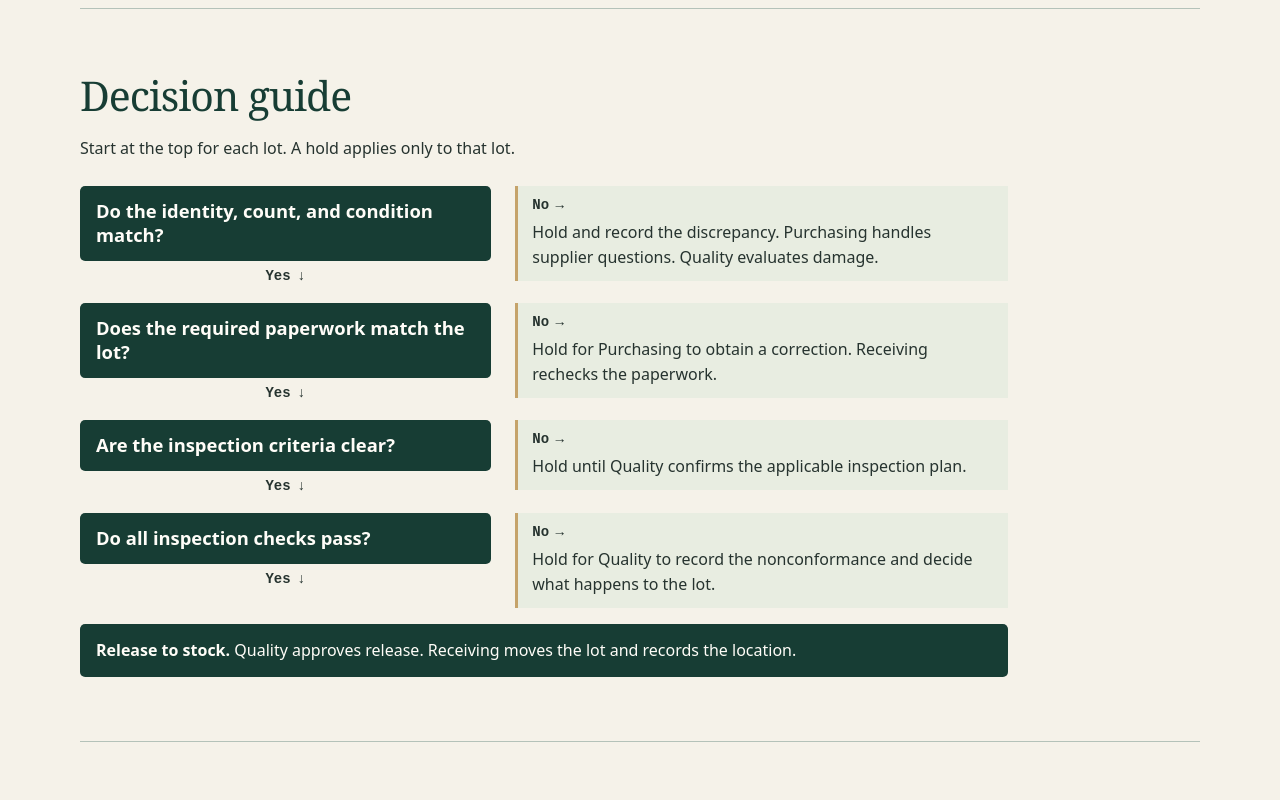
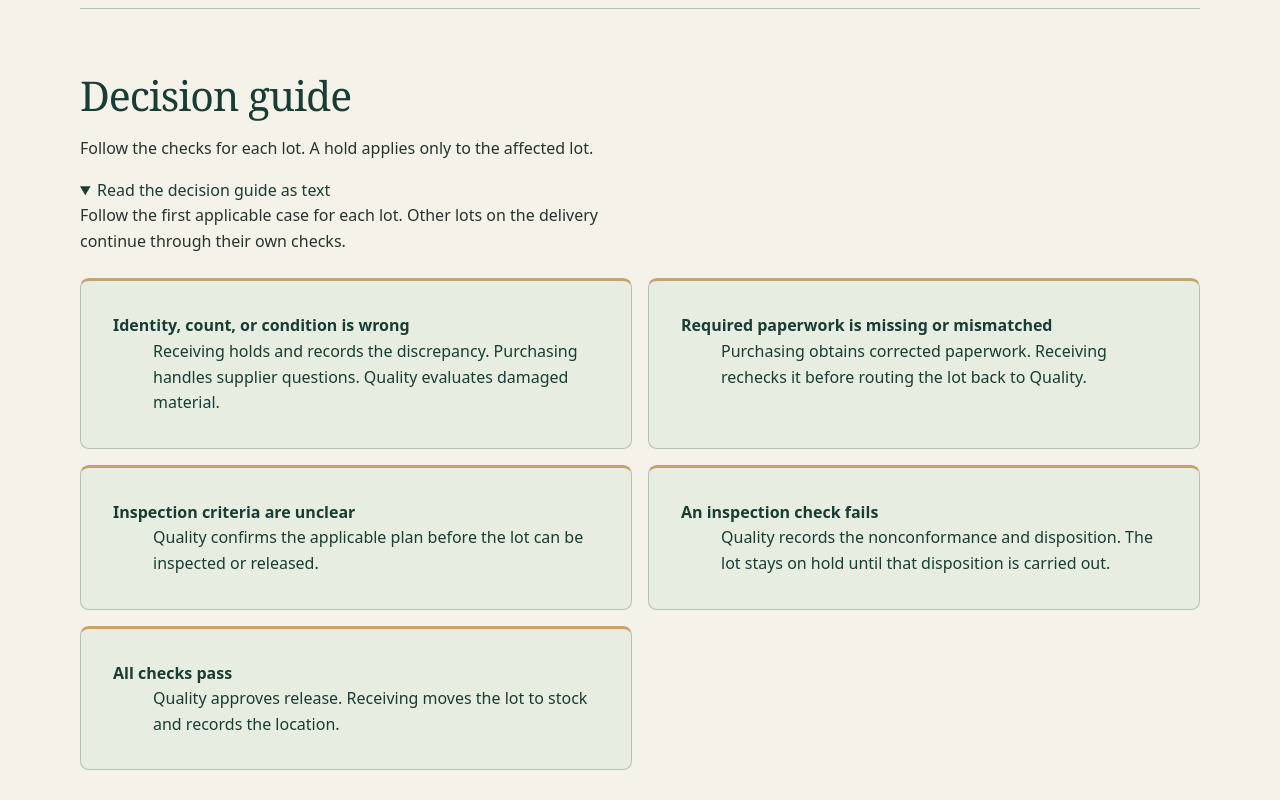
Before and after one commit to mattkotys/proofqed.net, a plain HTML site: page work/index.html in a window 1280 px wide. Shown: the part 1820-2620 px from the top of the page. Drawn offline with Linux system fonts and the light colour scheme.

Commit message:
Render inspection decisions as a Mermaid flowchart

```diff
--- a/css/site.css
+++ b/css/site.css
@@ -91,58 +91,18 @@ p:last-child, .list:last-child { margin-bottom: 0; }
   .split, .steps { grid-template-columns: 1fr; }
 }
 
-.decision-tree {
-  list-style: none;
-  margin: 1.5rem 0 0;
-  padding: 0;
-  max-width: 58rem;
+.inspection-chart {
+  max-width: 100%;
+  overflow-x: auto;
+  margin-block: 1.5rem;
 }
 
-.decision-tree > li:not(.decision-release) {
-  display: grid;
-  grid-template-columns: minmax(0, 1fr) minmax(0, 1.2fr);
-  align-items: start;
-  gap: 0 1.5rem;
-  padding-bottom: 1rem;
+.inspection-chart svg {
+  display: block;
+  width: 100%;
+  min-width: 32rem;
+  height: auto;
 }
 
-.decision-question h3, .decision-release {
-  margin: 0;
-  padding: 0.85rem 1rem;
-  border-radius: 0.32rem;
-  background: var(--ink);
-  color: var(--white);
-}
-
-.decision-next, .decision-no {
-  font: 700 0.875rem/1.4 var(--technical);
-}
-
-.decision-next {
-  display: flex;
-  justify-content: center;
-  gap: 0.4rem;
-  margin: 0.4rem 0 0;
-}
-
-.decision-hold {
-  border-left: 3px solid var(--brass);
-  background: var(--panel);
-  padding: 0.65rem 0.9rem;
-}
-
-.decision-no {
-  margin-bottom: 0.25rem;
-}
-
-.decision-no span { margin-left: 0.4rem; }
-
-@media (max-width: 44rem) {
-  .decision-tree > li:not(.decision-release) {
-    grid-template-columns: minmax(0, 1fr);
-    gap: 0.35rem;
-  }
-  .decision-question { display: contents; }
-  .decision-next { grid-row: 3; }
-  .decision-hold { margin-left: 1rem; }
-}
+#inspection-chart-text { margin-top: 1rem; }
+#inspection-chart-text summary { cursor: pointer; }
--- a/work/index.html
+++ b/work/index.html
@@ -45,50 +45,62 @@
     </section>
     <section class="section" aria-labelledby="routing-title">
       <h2 id="routing-title">Decision guide</h2>
-      <p class="measure">Start at the top for each lot. A hold applies only to that lot.</p>
-      <ol class="decision-tree">
-        <li>
-          <div class="decision-question">
-            <h3>Do the identity, count, and condition match?</h3>
-            <p class="decision-next"><strong>Yes</strong><span aria-hidden="true">↓</span></p>
-          </div>
-          <div class="decision-hold">
-            <p class="decision-no"><strong>No</strong><span aria-hidden="true">→</span></p>
-            <p>Hold and record the discrepancy. Purchasing handles supplier questions. Quality evaluates damage.</p>
-          </div>
-        </li>
-        <li>
-          <div class="decision-question">
-            <h3>Does the required paperwork match the lot?</h3>
-            <p class="decision-next"><strong>Yes</strong><span aria-hidden="true">↓</span></p>
-          </div>
-          <div class="decision-hold">
-            <p class="decision-no"><strong>No</strong><span aria-hidden="true">→</span></p>
-            <p>Hold for Purchasing to obtain a correction. Receiving rechecks the paperwork.</p>
-          </div>
-        </li>
-        <li>
-          <div class="decision-question">
-            <h3>Are the inspection criteria clear?</h3>
-            <p class="decision-next"><strong>Yes</strong><span aria-hidden="true">↓</span></p>
-          </div>
-          <div class="decision-hold">
-            <p class="decision-no"><strong>No</strong><span aria-hidden="true">→</span></p>
-            <p>Hold until Quality confirms the applicable inspection plan.</p>
-          </div>
-        </li>
-        <li>
-          <div class="decision-question">
-            <h3>Do all inspection checks pass?</h3>
-            <p class="decision-next"><strong>Yes</strong><span aria-hidden="true">↓</span></p>
-          </div>
-          <div class="decision-hold">
-            <p class="decision-no"><strong>No</strong><span aria-hidden="true">→</span></p>
-            <p>Hold for Quality to record the nonconformance and decide what happens to the lot.</p>
-          </div>
-        </li>
-        <li class="decision-release"><strong>Release to stock.</strong> Quality approves release. Receiving moves the lot and records the location.</li>
-      </ol>
+      <p class="measure">Follow the checks for each lot. A hold applies only to the affected lot.</p>
+      <div class="inspection-chart" id="inspection-chart" hidden></div>
+      <script type="text/plain" id="inspection-chart-source">
+flowchart TD
+  accTitle: Incoming inspection decision guide
+  accDescr: Four yes-or-no checks route each lot to release or to a hold with an assigned owner.
+  A{"Identity, count,<br/>and condition match?"}
+  B{"Required paperwork<br/>matches the lot?"}
+  C{"Inspection criteria<br/>are clear?"}
+  D{"All inspection<br/>checks pass?"}
+  E["Release to stock<br/>Quality approves. Receiving records location."]
+  H1["Hold for discrepancy<br/>Purchasing handles supplier questions.<br/>Quality evaluates damage."]
+  H2["Hold for paperwork<br/>Purchasing obtains a correction.<br/>Receiving rechecks it."]
+  H3["Hold for criteria<br/>Quality confirms the inspection plan."]
+  H4["Hold for failed inspection<br/>Quality records and decides disposition."]
+
+  A -->|Yes| B
+  B -->|Yes| C
+  C -->|Yes| D
+  D -->|Yes| E
+  A -->|No| H1
+  B -->|No| H2
+  C -->|No| H3
+  D -->|No| H4
+
+  classDef check fill:#173d34,color:#f5f2e9,stroke:#173d34
+  classDef hold fill:#f5f2e9,color:#26332f,stroke:#8a6a36
+  class A,B,C,D,E check
+  class H1,H2,H3,H4 hold
+      </script>
+      <details open id="inspection-chart-text">
+        <summary>Read the decision guide as text</summary>
+      <p class="measure">Follow the first applicable case for each lot. Other lots on the delivery continue through their own checks.</p>
+      <dl class="split sample-grid">
+        <div class="sample">
+          <dt><strong>Identity, count, or condition is wrong</strong></dt>
+          <dd>Receiving holds and records the discrepancy. Purchasing handles supplier questions. Quality evaluates damaged material.</dd>
+        </div>
+        <div class="sample">
+          <dt><strong>Required paperwork is missing or mismatched</strong></dt>
+          <dd>Purchasing obtains corrected paperwork. Receiving rechecks it before routing the lot back to Quality.</dd>
+        </div>
+        <div class="sample">
+          <dt><strong>Inspection criteria are unclear</strong></dt>
+          <dd>Quality confirms the applicable plan before the lot can be inspected or released.</dd>
+        </div>
+        <div class="sample">
+          <dt><strong>An inspection check fails</strong></dt>
+          <dd>Quality records the nonconformance and disposition. The lot stays on hold until that disposition is carried out.</dd>
+        </div>
+        <div class="sample">
+          <dt><strong>All checks pass</strong></dt>
+          <dd>Quality approves release. Receiving moves the lot to stock and records the location.</dd>
+        </div>
+      </dl>
+      </details>
     </section>
     <section class="section split">
       <h2>Two lots, one delivery</h2>
@@ -104,5 +116,6 @@
       <a href="mailto:matt@proofqed.net">Email Matt</a>
     </nav>
   </footer>
+  <script type="module" src="/work/inspection-chart.js"></script>
 </body>
 </html>
--- /dev/null
+++ b/work/inspection-chart.js
@@ -0,0 +1,31 @@
+const chart = document.getElementById('inspection-chart');
+const source = document.getElementById('inspection-chart-source');
+const fallback = document.getElementById('inspection-chart-text');
+
+try {
+  const { default: mermaid } = await import(
+    'https://cdn.jsdelivr.net/npm/mermaid@11.12.2/dist/mermaid.esm.min.mjs'
+  );
+
+  mermaid.initialize({
+    startOnLoad: false,
+    theme: 'base',
+    securityLevel: 'strict',
+    flowchart: { htmlLabels: false, curve: 'linear' },
+    themeVariables: {
+      fontFamily: 'system-ui, sans-serif',
+      lineColor: '#26332f',
+      edgeLabelBackground: '#f5f2e9',
+    },
+  });
+
+  const { svg } = await mermaid.render('incoming-inspection-flow', source.textContent.trim());
+  chart.innerHTML = svg;
+  chart.hidden = false;
+  chart.tabIndex = 0;
+  chart.setAttribute('role', 'region');
+  chart.setAttribute('aria-label', 'Incoming inspection flowchart');
+  fallback.open = false;
+} catch (error) {
+  console.warn('The incoming inspection flowchart could not render.', error);
+}
```
